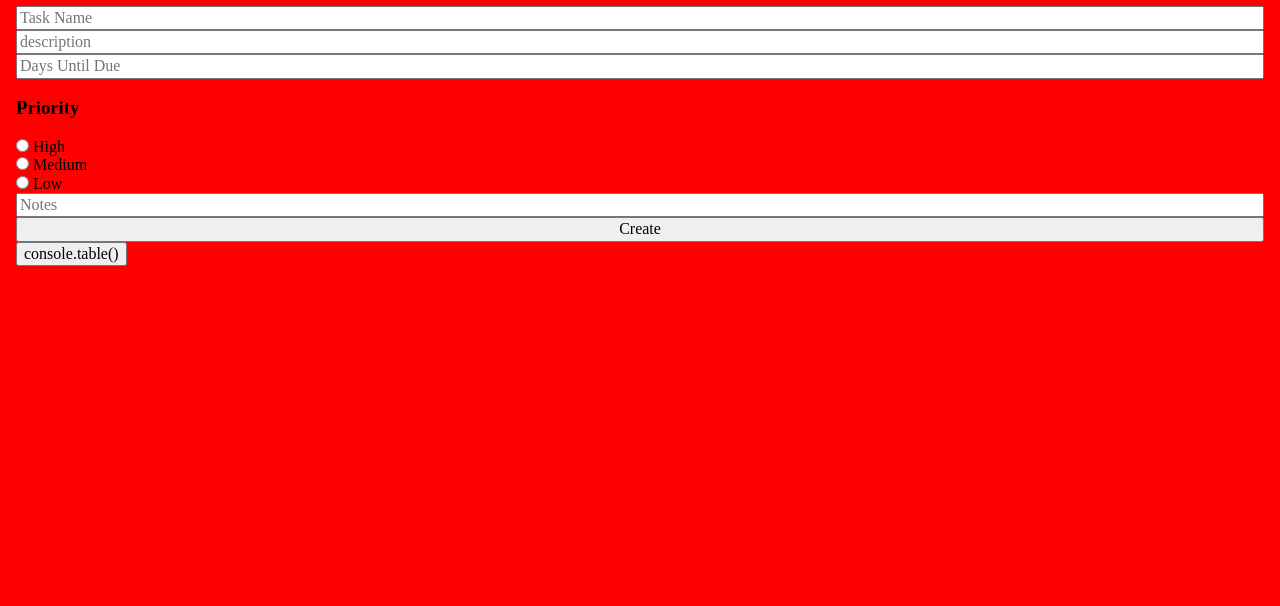
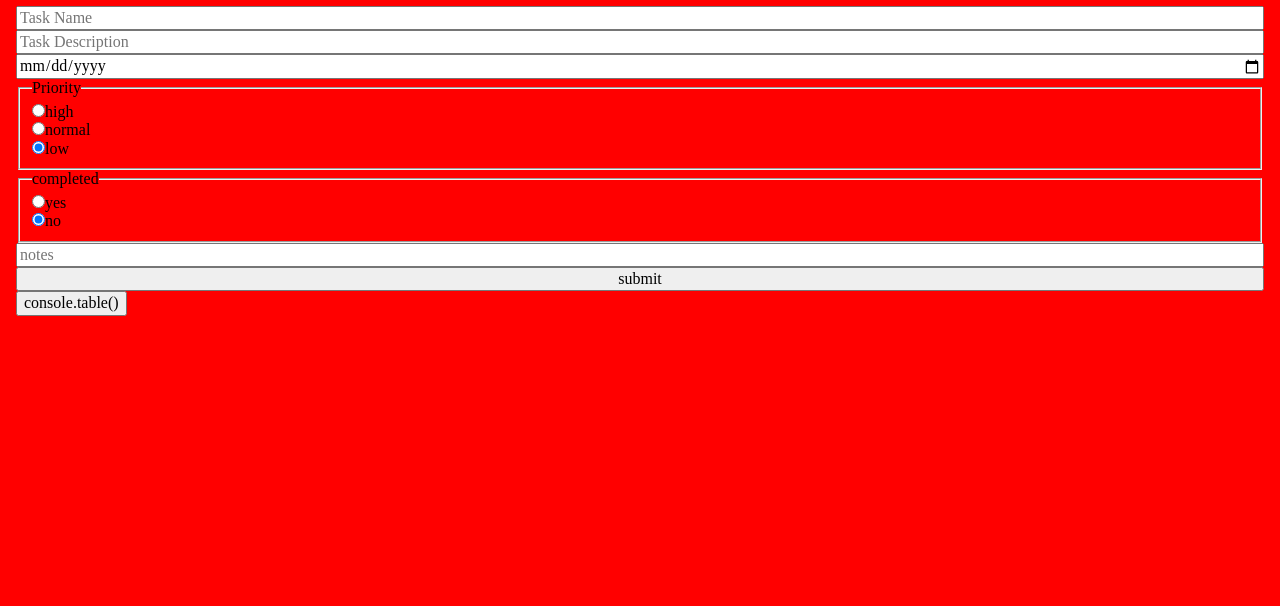
Before and after one commit to RyanMcEntire/todo-list, a website built with webpack: page dist/index.html in a window 1280 px wide. Shown: the part 194-800 px from the top of the page. Built offline with nearby package versions, Linux system fonts and the light colour scheme.

Commit message:
add new task form using element constructor

```diff
--- a/src/controllers/action-controller.js
+++ b/src/controllers/action-controller.js
@@ -1,5 +1,5 @@
+/* eslint-disable prefer-destructuring */
 /* eslint-disable no-plusplus */
-/* eslint-disable max-classes-per-file */
 import selectors from '../dom/selectors';
 import Manager from '../model/manager';
 import Project from '../model/project';
@@ -9,8 +9,8 @@ selectors();
 
 const getTaskFromInput = () => {
   const name = document.getElementById('taskName').value;
-  const description = document.getElementById('description').value;
-  const due = document.getElementById('due').value;
+  const description = document.getElementById('taskDescription').value;
+  const due = document.getElementById('taskDue').value;
   const priority = document.querySelector(
     'input[name="priority"]:checked'
   ).value;
@@ -29,9 +29,8 @@ const createDefaultProject = () => {
 
 createDefaultProject();
 
-const addTask = (e) => {
+const newTaskLogistics = (e) => {
   e.preventDefault();
-
   const newTask = getTaskFromInput();
   const currentProject = activeProject;
   currentProject.addTaskToProject(newTask);
@@ -43,10 +42,11 @@ const consoleTableStorage = () => {
 
 const taskProjectClickListener = () => {
   const consoleTableButton = document.getElementById('consoleTable');
-  // newProjectForm.addEventListener('submit', addProject);
-  newTaskForm.addEventListener('submit', addTask);
+  // newTaskForm.addEventListener('submit', addTask);
   consoleTableButton.addEventListener('click', consoleTableStorage);
 };
+
+
 
 function newProjectLogistics(e) {
   e.preventDefault();
@@ -55,4 +55,5 @@ function newProjectLogistics(e) {
   Manager.addProject(newProject);
 }
 
-export { taskProjectClickListener, Project, Task, newProjectLogistics };
+
+export { taskProjectClickListener, Project, Task, newProjectLogistics, newTaskLogistics };
--- a/src/dom/DOMelements.js
+++ b/src/dom/DOMelements.js
@@ -1,4 +1,8 @@
-import { newProjectLogistics } from '../controllers/action-controller';
+import { endOfToday, format } from 'date-fns';
+import {
+  newProjectLogistics,
+  newTaskLogistics,
+} from '../controllers/action-controller';
 import Element from './elementMaker';
 
 function makeProjectForm() {
@@ -32,4 +36,88 @@ function makeProjectFormContainer() {
   projectFormContainer.appendChild(projectForm);
 }
 
-export default makeProjectFormContainer;
+function createRadioInput(id, name, isChecked) {
+  return new Element('div')
+    .addChild(
+      new Element('input').addAttributes({
+        type: 'radio',
+        id: id,
+        name: name,
+        value: id,
+        checked: isChecked,
+      })
+    )
+    .addChild(new Element('label').addAttributes({ for: id }).addText(id));
+}
+
+function makeTaskForm() {
+  return new Element('form')
+    .addAttributes({
+      class: 'form',
+      id: 'newTaskForm',
+    })
+    .addChild(new Element('h2').addText('New Task'))
+    .addChild(
+      new Element('input').addAttributes({
+        type: 'text',
+        class: 'input',
+        id: 'taskName',
+        placeholder: 'Task Name',
+      })
+    )
+    .addChild(
+      new Element('input').addAttributes({
+        type: 'text',
+        class: 'input',
+        id: 'taskDescription',
+        placeholder: 'Task Description',
+      })
+    )
+    .addChild(
+      new Element('input').addAttributes({
+        type: 'date',
+        class: 'input',
+        id: 'taskDue',
+      })
+    )
+    .addChild(
+      new Element('fieldset')
+        .addChild(new Element('legend').addText('Priority'))
+        .addChild(createRadioInput('high', 'priority', false))
+        .addChild(createRadioInput('normal', 'priority', false))
+        .addChild(createRadioInput('low', 'priority', true))
+    )
+    .addChild(
+      new Element('fieldset')
+        .addChild(new Element('legend').addText('completed'))
+        .addChild(createRadioInput('yes', 'completed', false))
+        .addChild(createRadioInput('no', 'completed', true))
+    )
+    .addChild(
+      new Element('input').addAttributes({
+        type: 'text',
+        class: 'input',
+        id: 'notes',
+        placeholder: 'notes',
+      })
+    )
+    .addChild(
+      new Element('button')
+        .addAttributes({
+          type: 'submit',
+          class: 'formButton',
+          id: 'createTaskButton',
+        })
+        .addText('submit')
+    )
+    .addEventListener('submit', (e) => newTaskLogistics(e))
+    .build();
+}
+
+function makeTaskFormContainer() {
+  const taskForm = makeTaskForm();
+  const header = document.getElementById('header');
+  header.appendChild(taskForm);
+}
+
+export { makeProjectFormContainer, makeTaskFormContainer };
--- a/src/dom/elementMaker.js
+++ b/src/dom/elementMaker.js
@@ -37,7 +37,6 @@ export default class Element {
   build() {
     const newElement = document.createElement(this.elementType);
 
-    //  attributes
     for (const [attribute, value] of Object.entries(this.attributes)) {
       if (typeof value === 'boolean') {
         newElement.toggleAttribute(attribute, value);
@@ -46,14 +45,11 @@ export default class Element {
       }
     }
 
-    //  event listeners
     for (const [eventType, listeners] of Object.entries(this.eventListeners)) {
       listeners.forEach((listener) => {
         newElement.addEventListener(eventType, listener);
       });
     }
-
-    // append children or text
 
     if (this.text === undefined) {
       for (const child of this.children) {
--- a/src/index.js
+++ b/src/index.js
@@ -1,7 +1,8 @@
 import './style/style.css';
 import 'normalize.css';
-import makeProjectFormContainer from './dom/DOMelements';
+import { makeProjectFormContainer,  makeTaskFormContainer } from './dom/DOMelements';
 import { taskProjectClickListener } from './controllers/action-controller';
 
 makeProjectFormContainer();
+makeTaskFormContainer();
 taskProjectClickListener();
```
Also changed, not shown: dist/index.html, dist/main.js.
